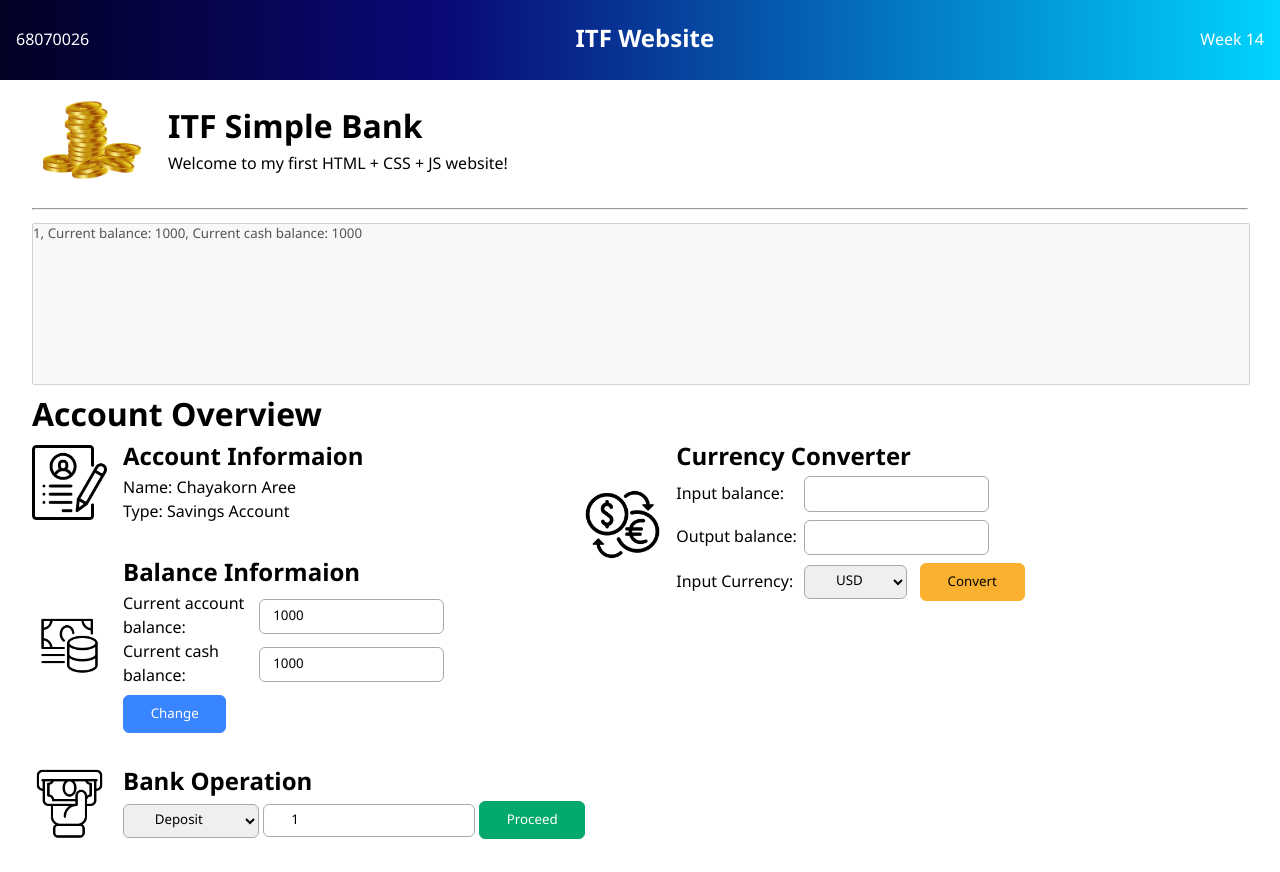
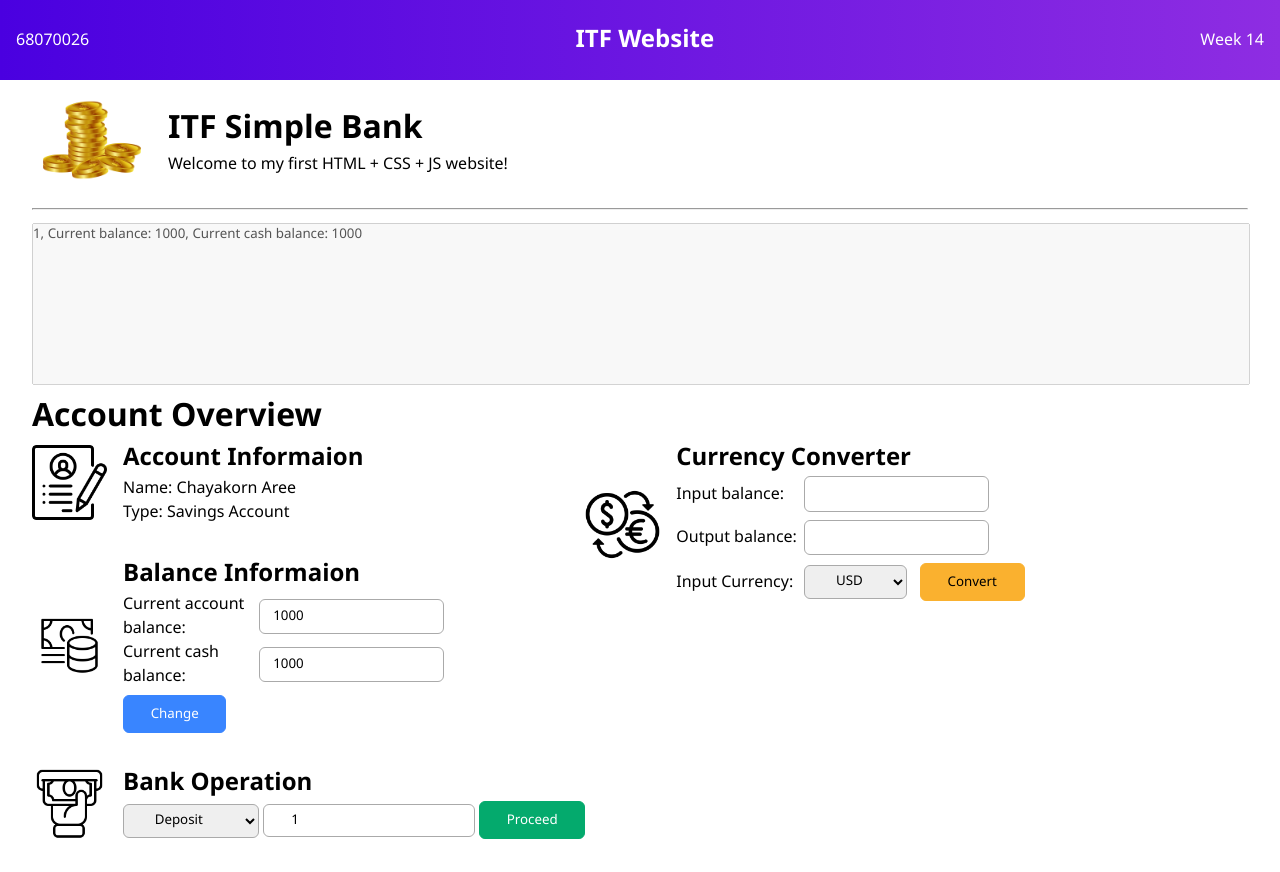
Before and after one commit to ChayakornAree/itf-simple-bank-68070026, a plain HTML site: page index.html in a window 1280 px wide. Drawn offline with Linux system fonts and the light colour scheme.

Commit message:
UPDATE PATACHv3
bg nav

```diff
--- a/styles.css
+++ b/styles.css
@@ -12,8 +12,9 @@ nav {
     padding: 0 16px;
     width: auto;
     height: 10vh;
-    background: #020024;
-background: linear-gradient(90deg,rgba(2, 0, 36, 1) 0%, rgba(9, 9, 121, 1) 35%, rgba(0, 212, 255, 1) 100%);
+    background: #8E2DE2;  /* fallback for old browsers */
+    background: -webkit-linear-gradient(to right, #4A00E0, #8E2DE2);  /* Chrome 10-25, Safari 5.1-6 */
+    background: linear-gradient(to right, #4A00E0, #8E2DE2); /* W3C, IE 10+/ Edge, Firefox 16+, Chrome 26+, Opera 12+, Safari 7+ */
     color: white;
 }
 
```
